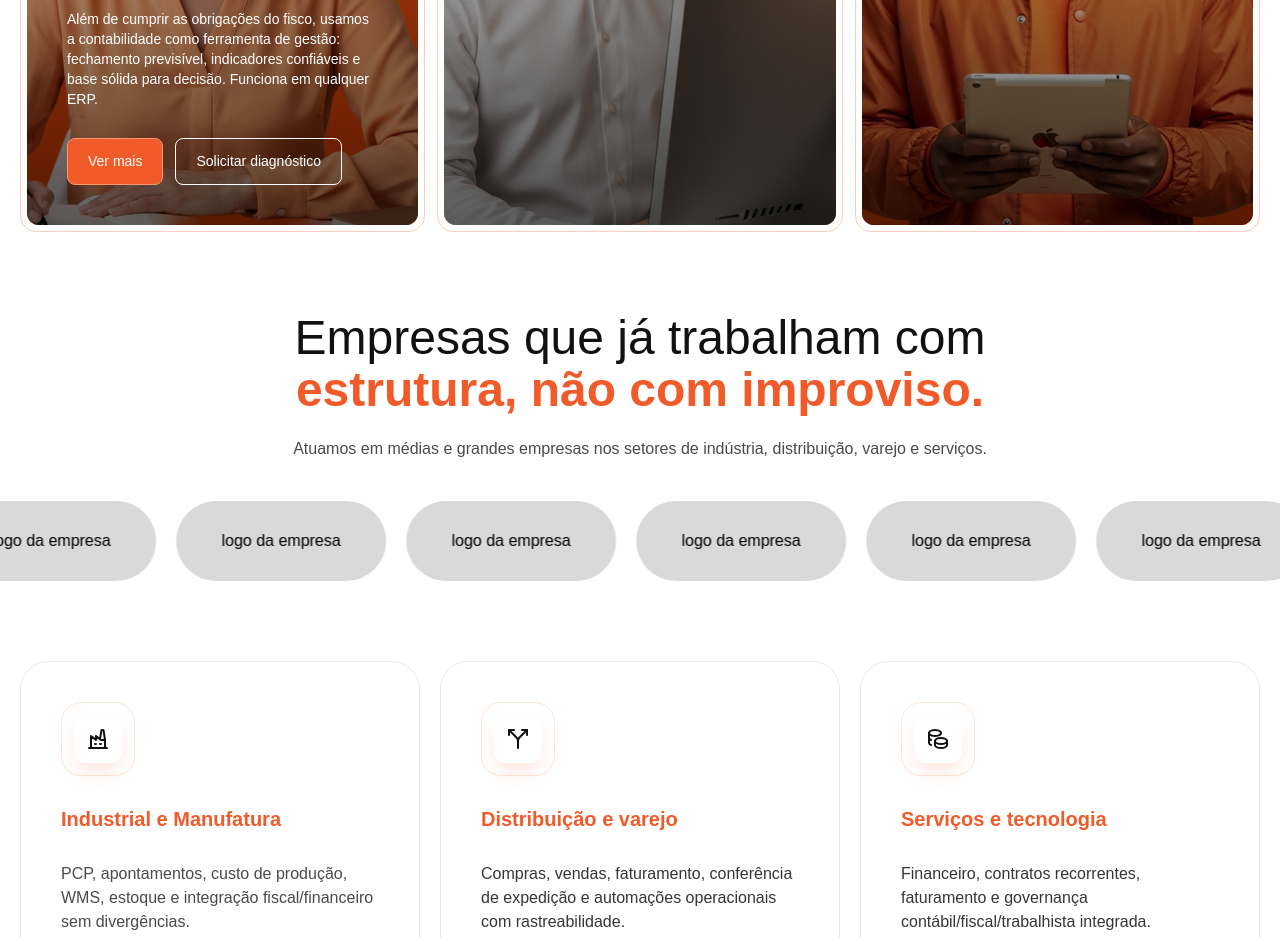
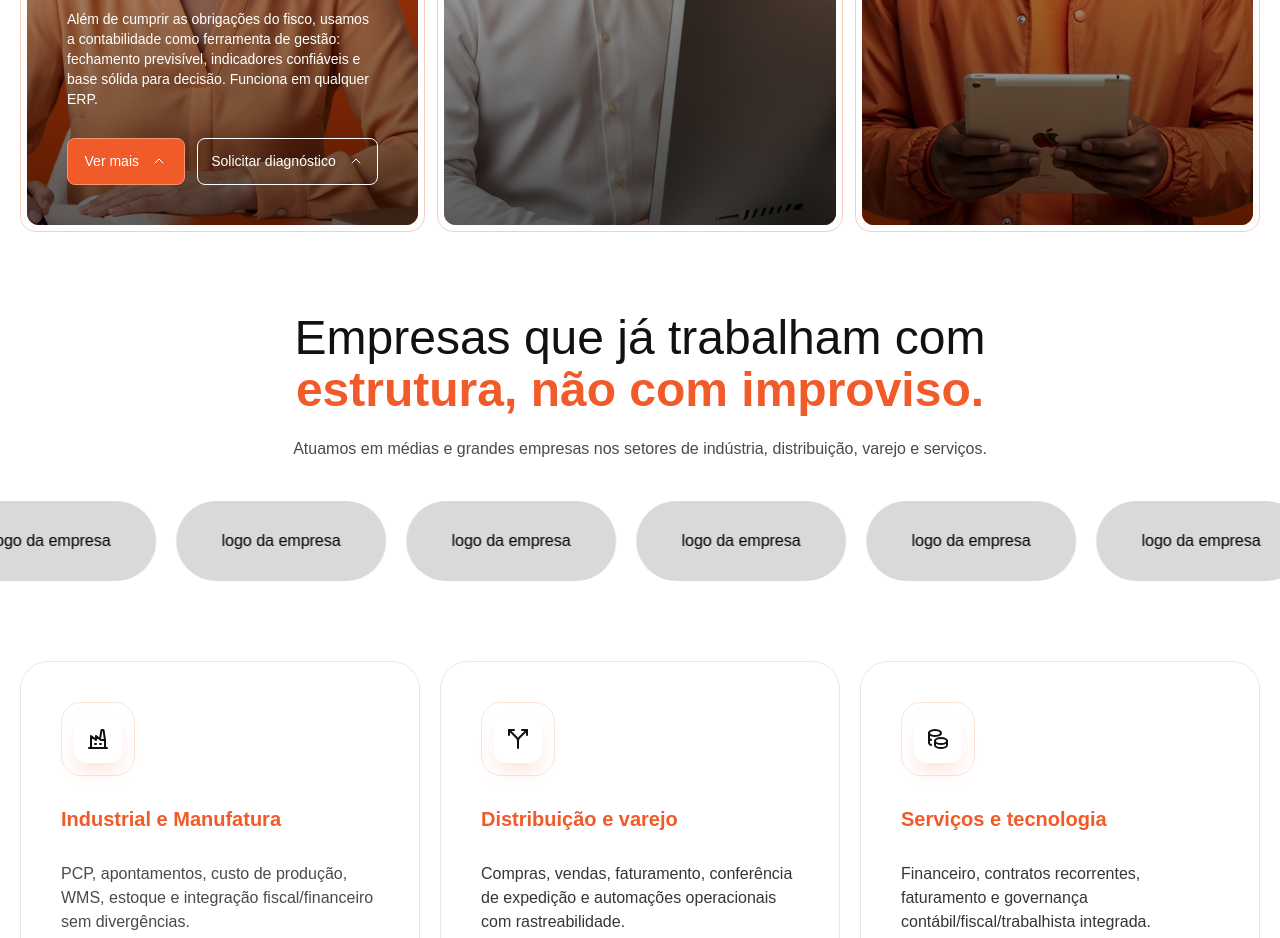
Before and after one commit to brunobragaia25/habilityconsult, a Next.js app: page / in a window 1280 px wide. Shown: the part 2100-3038 px from the top of the page. Built offline with nearby package versions, Linux system fonts and the light colour scheme.

Commit message:
Add chevron icons to service card buttons

```diff
--- a/app/page.tsx
+++ b/app/page.tsx
@@ -424,15 +424,17 @@ export default function Home() {
                     </p>
                   </div>
                   <div className="flex gap-[12px] items-start">
-                    <button className="bg-orange-500 border border-orange-300 border-solid flex flex-col gap-[20px] items-start justify-center px-[20px] py-[12px] rounded-[8px]">
+                    <button className="bg-orange-500 border border-orange-300 border-solid flex gap-[12px] items-center justify-center px-[20px] py-[12px] rounded-[8px]">
                       <p className="font-grotesk font-medium leading-[1.5] text-[14px] text-center text-white whitespace-nowrap">
                         Ver mais
                       </p>
+                      <img src="/chevron-down-white.svg" alt="" className="w-[16px] h-[16px] -rotate-90" />
                     </button>
-                    <button className="border border-white border-solid flex flex-col gap-[20px] items-start justify-center px-[20px] py-[12px] rounded-[8px]">
+                    <button className="border border-white border-solid flex gap-[12px] items-center justify-center px-[20px] py-[12px] rounded-[8px]">
                       <p className="font-grotesk font-medium leading-[1.5] text-[14px] text-center text-white whitespace-nowrap">
                         Solicitar diagnóstico
                       </p>
+                      <img src="/chevron-down-white.svg" alt="" className="w-[16px] h-[16px] -rotate-90" />
                     </button>
                   </div>
                 </motion.div>
@@ -477,15 +479,17 @@ export default function Home() {
                     </p>
                   </div>
                   <div className="flex gap-[12px] items-start">
-                    <button className="bg-orange-500 border border-orange-300 border-solid flex flex-col gap-[20px] items-start justify-center px-[20px] py-[12px] rounded-[8px]">
+                    <button className="bg-orange-500 border border-orange-300 border-solid flex gap-[12px] items-center justify-center px-[20px] py-[12px] rounded-[8px]">
                       <p className="font-grotesk font-medium leading-[1.5] text-[14px] text-center text-white whitespace-nowrap">
                         Ver mais
                       </p>
+                      <img src="/chevron-down-white.svg" alt="" className="w-[16px] h-[16px] -rotate-90" />
                     </button>
-                    <button className="border border-white border-solid flex flex-col gap-[20px] items-start justify-center px-[20px] py-[12px] rounded-[8px]">
+                    <button className="border border-white border-solid flex gap-[12px] items-center justify-center px-[20px] py-[12px] rounded-[8px]">
                       <p className="font-grotesk font-medium leading-[1.5] text-[14px] text-center text-white whitespace-nowrap">
                         Solicitar diagnóstico
                       </p>
+                      <img src="/chevron-down-white.svg" alt="" className="w-[16px] h-[16px] -rotate-90" />
                     </button>
                   </div>
                 </motion.div>
@@ -530,15 +534,17 @@ export default function Home() {
                     </p>
                   </div>
                   <div className="flex gap-[12px] items-start">
-                    <button className="bg-orange-500 border border-orange-300 border-solid flex flex-col gap-[20px] items-start justify-center px-[20px] py-[12px] rounded-[8px]">
+                    <button className="bg-orange-500 border border-orange-300 border-solid flex gap-[12px] items-center justify-center px-[20px] py-[12px] rounded-[8px]">
                       <p className="font-grotesk font-medium leading-[1.5] text-[14px] text-center text-white whitespace-nowrap">
                         Ver mais
                       </p>
+                      <img src="/chevron-down-white.svg" alt="" className="w-[16px] h-[16px] -rotate-90" />
                     </button>
-                    <button className="border border-white border-solid flex flex-col gap-[20px] items-start justify-center px-[20px] py-[12px] rounded-[8px]">
+                    <button className="border border-white border-solid flex gap-[12px] items-center justify-center px-[20px] py-[12px] rounded-[8px]">
                       <p className="font-grotesk font-medium leading-[1.5] text-[14px] text-center text-white whitespace-nowrap">
                         Solicitar diagnóstico
                       </p>
+                      <img src="/chevron-down-white.svg" alt="" className="w-[16px] h-[16px] -rotate-90" />
                     </button>
                   </div>
                 </motion.div>
```
